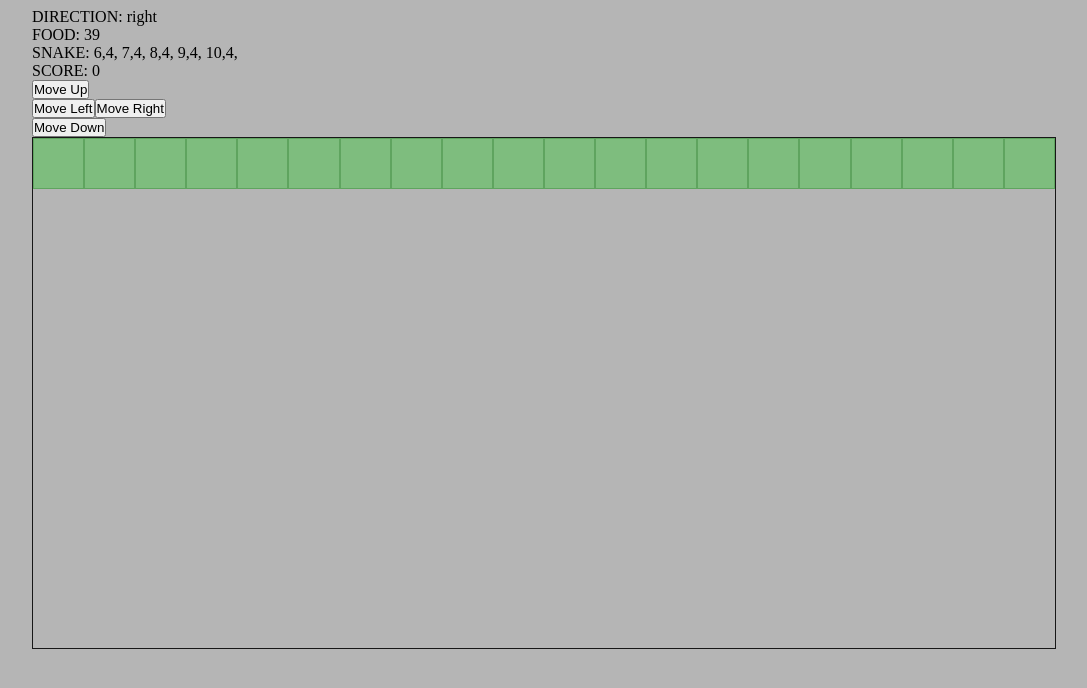
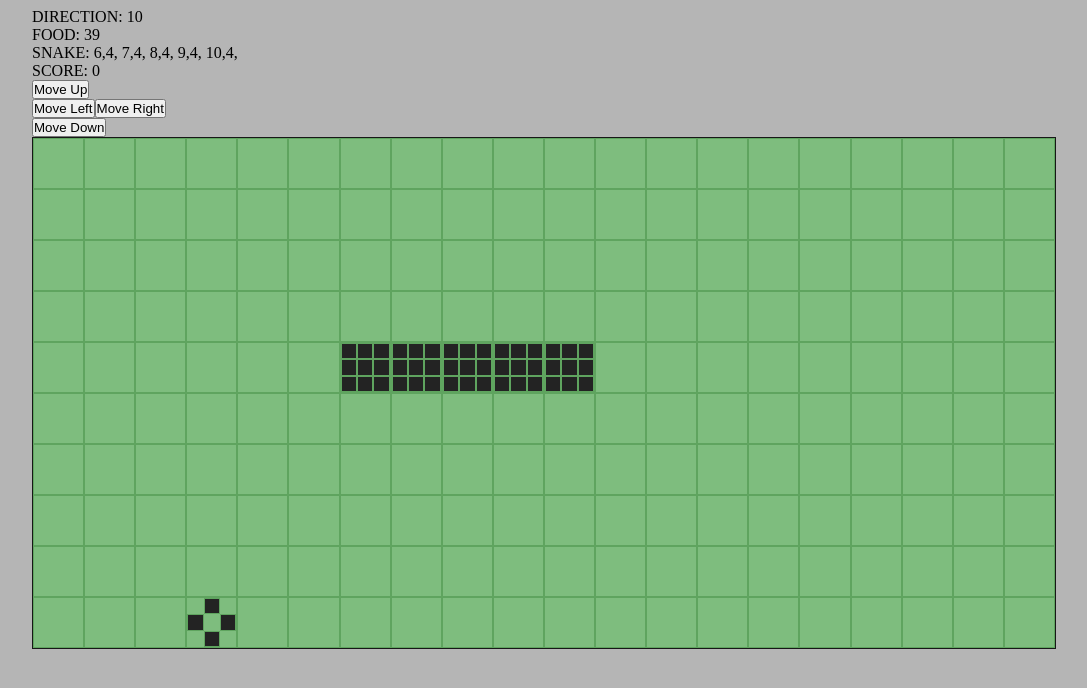
Before and after one commit to jupiter-desphy/nokia-snake, a React (Create React App) app in the folder snake-app/: page / in a window 1280 px wide. Shown: the top 688 px of the page, without its empty margins (96-1183 px from the left). Built offline with nearby package versions, Linux system fonts and the light colour scheme.

Commit message:
refactored board to 2d array and got snake and food rendering

```diff
--- a/snake-app/src/components/Board.jsx
+++ b/snake-app/src/components/Board.jsx
@@ -2,31 +2,39 @@ import SingleGridItem from "./SingleGridItem.jsx";
 
 export default function Board({ theGrid, snakeArr, food }) {
 
-    //Write the logic that determines which state this grit item should be
-    function generateGridState(currentItem){
+    //Write the logic that determines which state this grid item should be
+    function generateGridState(currentItem) {
         //If I have this right,
         //currentItem should be a value that represents it's own index
 
         //You now have all the pieces of info that you need
         //You have the current grid item info aka currentItem
         //and you have theGrid
-        //and the the snakeArr
+        //and the the snakeArr [[x, y], [x, y] ,[x, y], [x, y]]
         //and the food
         let gridItemState = null;
+        if (currentItem[0] == food[0] && currentItem[1] == food[1]) {
+            return "food";
+        };
+        for (let i = 0; i < snakeArr.length; i++) {
+            if (currentItem[0] == snakeArr[i][0] && currentItem[1] == snakeArr[i][1]) {
+                return "snake";
+            }
+        }
+
         return "";
     }
 
     return (
         <>
-        {theGrid.map((rowArray, ind) => {
-            //console.log('rows', rowArray);
-            for (let i = 0; i < rowArray.length; i++){
-                //console.log(ind, rowArray[i], i);
-                return <SingleGridItem pixelState={generateGridState(rowArray[i])} key={`${ind}+${i}`}/>
-            }
-        })}
+            {theGrid.map((rowArray, ind) => {
+                console.log('rows', rowArray);
+                return (
+                    rowArray.map((item, i) => {
+                        return <SingleGridItem pixelState={generateGridState(item)} key={`${ind}+${i}`} />
+                    })
+                )
+            })}
         </>
     )
 }
-
-// [0, 0]
--- /dev/null
+++ b/snake-app/src/helpers/arrayIncludes.js
@@ -0,0 +1,5 @@
+export default function arrayIncludes(arr1, arr2){
+    return arr1.find((val, index) => {
+        return val === arr2[index];
+    });
+}
--- a/snake-app/src/pages/main.page.jsx
+++ b/snake-app/src/pages/main.page.jsx
@@ -7,25 +7,18 @@ import {
 
 export function MainPage(props) {
 
-    //2D Array
+/* Gameboard 2D Array */
     const columns = 20;
     const rows = 10;
-    const gridItems = [];
-    for (let i = 0; i < columns; i++) {
-        gridItems.push(new Array(rows))
-        for (let j = 0; j < rows; j++) {
-            //Feels a little redundant??
-            gridItems[i][j] = [i, j];
+    const gameBoard = [];
+    for (let i = 0; i < rows; i++) {
+        gameBoard.push(new Array(rows))
+        for (let j = 0; j < columns; j++) {
+            gameBoard[i][j] = [j, i];
         }
     }
-    console.log(gridItems);
-
-    //What you currently have
-    // const gridItems = [];
-    // for (let i = 0; i < 200; i++){
-    //     gridItems[i] = i;
-    // }
-
+
+/* STATE */
     const [snakeArr, setSnakeArr] = useState([
         [6, 4],
         [7, 4],
@@ -35,8 +28,9 @@ export function MainPage(props) {
     ]);
     const [gameOver, setGameOver] = useState(false);
     const [score, setScore] = useState(0);
-    const [direction, setDirection] = useState('right');
+    const [direction, setDirection] = useState([1, 0]);
     const [food, setFood] = useState([Math.floor(Math.random() * columns), Math.floor(Math.random() * rows)]);
+
 
     function randomizeFood() {
         let foodCoordinates = [Math.floor(Math.random() * columns), Math.floor(Math.random() * rows)];
@@ -122,6 +116,8 @@ export function MainPage(props) {
             setDirection('down')
         }
     }
+
+
 
     useEffect(() => {
 
@@ -156,7 +152,7 @@ export function MainPage(props) {
             </div>
 
             <div className="screen">
-                <Board theGrid={gridItems} snakeArr={snakeArr} food={food} />
+                <Board theGrid={gameBoard} snakeArr={snakeArr} food={food} />
 
 
                 {/*
```
